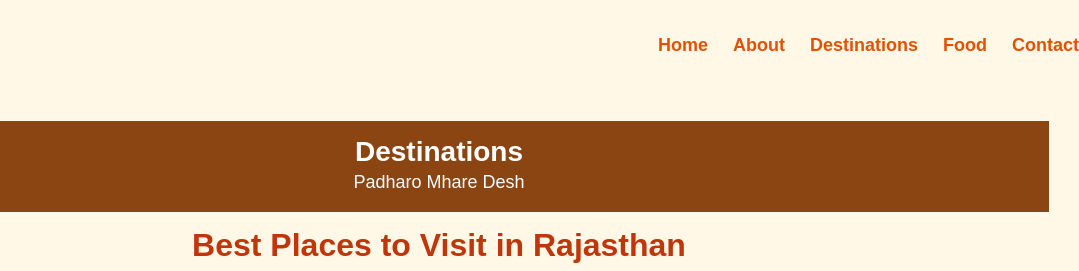
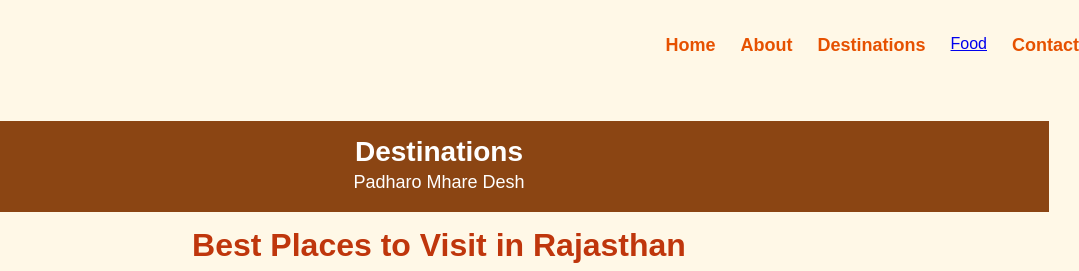
Before and after one commit to manisha0404na/Rajasthan-Tourism-Places-, a plain HTML site: page destinations.html in a window 1280 px wide. Shown: the top 271 px of the page, 201-1280 px from the left. Drawn offline with Linux system fonts and the light colour scheme.

Commit message:
Refactor destinations.html structure and content

```diff
--- a/destinations.html
+++ b/destinations.html
@@ -15,7 +15,7 @@
 <li><a href="index.html">Home</a></li>
 <li><a href="about.html">About</a></li>
 <li><a href="destinations.html">Destinations</a></li>
-<li><a href="food.html">Food</a></li>
+<a href="food.html">Food</a>
 <li><a href="contact.html">Contact</a></li>
 </ul></nav>
 </header>
```
